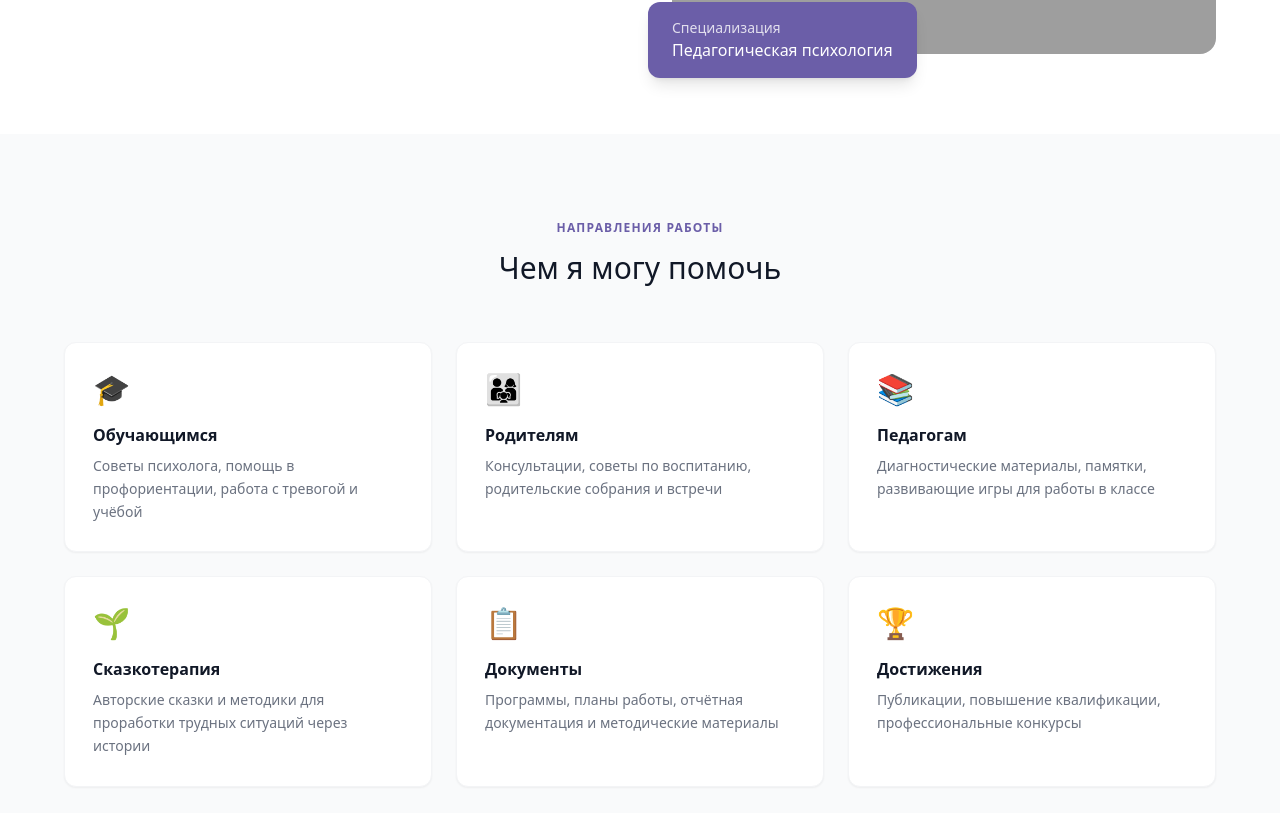
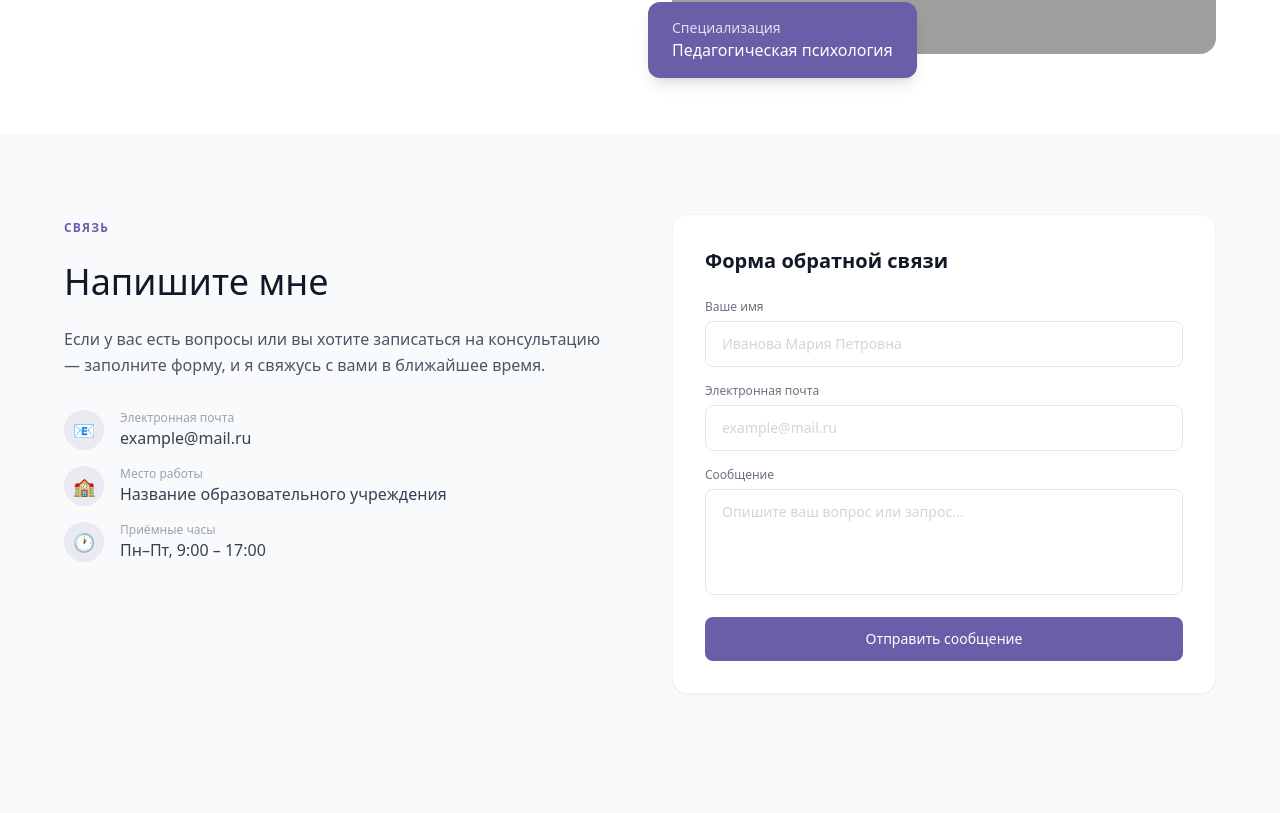
Before and after one commit to pr-poehali-dev/project-alpha-flow, a React (Vite) app: page / in a window 1280 px wide. Shown: the part 1567-2380 px from the top of the page. Built offline with nearby package versions, Linux system fonts and the light colour scheme; grey boxes are pictures that could not be loaded.

Commit message:
Добавлена форма связи на главную

```diff
--- a/src/components/HeroSection.tsx
+++ b/src/components/HeroSection.tsx
@@ -1,6 +1,71 @@
 import { useEffect, useState } from 'react';
 import { Link } from 'react-router-dom';
 import { cn } from '@/lib/utils';
+
+function ContactForm() {
+  const [form, setForm] = useState({ name: '', email: '', message: '' });
+  const [sent, setSent] = useState(false);
+
+  const handleSubmit = (e: React.FormEvent) => {
+    e.preventDefault();
+    setSent(true);
+  };
+
+  if (sent) {
+    return (
+      <div className="text-center py-10 space-y-3">
+        <div className="text-4xl">✅</div>
+        <p className="font-semibold text-gray-900">Сообщение отправлено!</p>
+        <p className="text-sm text-gray-500">Надежда Николаевна свяжется с вами в ближайшее время.</p>
+        <button onClick={() => { setSent(false); setForm({ name: '', email: '', message: '' }); }} className="text-sm text-[#6B5EA8] hover:underline mt-2">Отправить ещё одно</button>
+      </div>
+    );
+  }
+
+  return (
+    <form onSubmit={handleSubmit} className="space-y-4">
+      <div>
+        <label className="block text-xs font-medium text-gray-500 mb-1.5">Ваше имя</label>
+        <input
+          type="text"
+          required
+          placeholder="Иванова Мария Петровна"
+          value={form.name}
+          onChange={(e) => setForm({ ...form, name: e.target.value })}
+          className="w-full px-4 py-3 rounded-lg border border-gray-200 text-sm text-gray-900 placeholder-gray-300 focus:outline-none focus:border-[#6B5EA8] transition-colors"
+        />
+      </div>
+      <div>
+        <label className="block text-xs font-medium text-gray-500 mb-1.5">Электронная почта</label>
+        <input
+          type="email"
+          required
+          placeholder="example@mail.ru"
+          value={form.email}
+          onChange={(e) => setForm({ ...form, email: e.target.value })}
+          className="w-full px-4 py-3 rounded-lg border border-gray-200 text-sm text-gray-900 placeholder-gray-300 focus:outline-none focus:border-[#6B5EA8] transition-colors"
+        />
+      </div>
+      <div>
+        <label className="block text-xs font-medium text-gray-500 mb-1.5">Сообщение</label>
+        <textarea
+          required
+          rows={4}
+          placeholder="Опишите ваш вопрос или запрос..."
+          value={form.message}
+          onChange={(e) => setForm({ ...form, message: e.target.value })}
+          className="w-full px-4 py-3 rounded-lg border border-gray-200 text-sm text-gray-900 placeholder-gray-300 focus:outline-none focus:border-[#6B5EA8] transition-colors resize-none"
+        />
+      </div>
+      <button
+        type="submit"
+        className="w-full bg-[#6B5EA8] text-white py-3 rounded-lg text-sm font-medium hover:bg-[#5a4e90] transition-colors"
+      >
+        Отправить сообщение
+      </button>
+    </form>
+  );
+}
 
 const images = [
   'https://cdn.poehali.dev/templates/creative-portfolio-ru/gallery-2.jpg',
@@ -202,7 +267,6 @@ export default function HeroSection() {
                 Использую современные методики: арт-терапию, сказкотерапию, игровые техники.
                 Каждый ребёнок уникален — и именно к каждому ищу свой подход.
               </p>
-
             </div>
             <div className="relative">
               <div className="aspect-[4/5] overflow-hidden rounded-2xl bg-gray-100">
@@ -216,6 +280,52 @@ export default function HeroSection() {
                 <p className="text-sm font-light opacity-80">Специализация</p>
                 <p className="font-medium">Педагогическая психология</p>
               </div>
+            </div>
+          </div>
+        </div>
+      </section>
+
+      {/* ── CONTACT SECTION ── */}
+      <section className="py-20 bg-gray-50">
+        <div className="container mx-auto px-8 md:px-16">
+          <div className="grid md:grid-cols-2 gap-16 items-start">
+            {/* Left — info */}
+            <div className="space-y-6">
+              <span className="text-xs font-semibold tracking-widest text-[#6B5EA8] uppercase">Связь</span>
+              <h2 className="text-3xl font-light text-gray-900 md:text-4xl">Напишите мне</h2>
+              <p className="text-gray-600 leading-relaxed">
+                Если у вас есть вопросы или вы хотите записаться на консультацию — заполните форму,
+                и я свяжусь с вами в ближайшее время.
+              </p>
+              <div className="space-y-4 pt-2">
+                <div className="flex items-center gap-4">
+                  <div className="w-10 h-10 rounded-full bg-[#6B5EA8]/10 flex items-center justify-center text-lg">📧</div>
+                  <div>
+                    <p className="text-xs text-gray-400">Электронная почта</p>
+                    <p className="text-gray-700 font-medium">example@mail.ru</p>
+                  </div>
+                </div>
+                <div className="flex items-center gap-4">
+                  <div className="w-10 h-10 rounded-full bg-[#6B5EA8]/10 flex items-center justify-center text-lg">🏫</div>
+                  <div>
+                    <p className="text-xs text-gray-400">Место работы</p>
+                    <p className="text-gray-700 font-medium">Название образовательного учреждения</p>
+                  </div>
+                </div>
+                <div className="flex items-center gap-4">
+                  <div className="w-10 h-10 rounded-full bg-[#6B5EA8]/10 flex items-center justify-center text-lg">🕐</div>
+                  <div>
+                    <p className="text-xs text-gray-400">Приёмные часы</p>
+                    <p className="text-gray-700 font-medium">Пн–Пт, 9:00 – 17:00</p>
+                  </div>
+                </div>
+              </div>
+            </div>
+
+            {/* Right — form */}
+            <div className="bg-white rounded-2xl shadow-sm border border-gray-100 p-8">
+              <h3 className="text-xl font-semibold text-gray-900 mb-6">Форма обратной связи</h3>
+              <ContactForm />
             </div>
           </div>
         </div>
```
